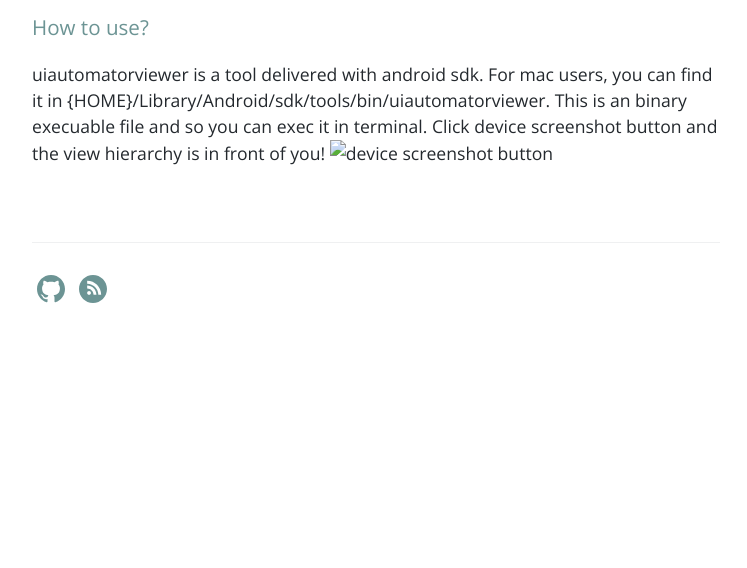
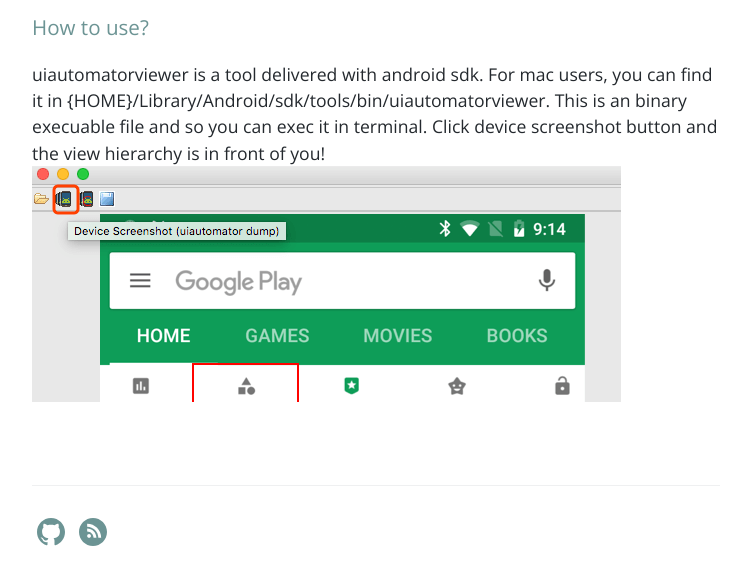
Before and after one commit to jubincn/jubincn.github.io, a Jekyll site: the page built from _posts/articles/en/2018-05-28-use-ui-automator-viewer-to-get-current-viewer.md, in a window 1280 px wide. Shown: the part 1089-1657 px from the top of the page, without its empty margins (264-1011 px from the left). Built offline with Jekyll 4.4.1, drawn with Linux system fonts in a browser that asks for light colours; our own code applies the rules of GitHub Pages for plain Markdown files; before the commit the page ends 1414 px from its top, so only the background shows below that.

Commit message:
change pic url

```diff
--- a/_posts/articles/en/2018-05-28-use-ui-automator-viewer-to-get-current-viewer.md
+++ b/_posts/articles/en/2018-05-28-use-ui-automator-viewer-to-get-current-viewer.md
@@ -5,8 +5,8 @@
 ### Why should I care about UI Automator Viewer
 With uiautomatorviewer, we can inspect the layout hierarchy and view the properties of UI components that are visible on the foreground of the device. For example, we can get the view hierarchy of Play Store.
 
-![uiautomatorviewer demo gif](../../../assets/gif/ui-automator-demo.gif)
+![uiautomatorviewer demo gif](/assets/gif/ui-automator-demo.gif)
 
 ### How to use?
 uiautomatorviewer is a tool delivered with android sdk. For mac users, you can find it in {HOME}/Library/Android/sdk/tools/bin/uiautomatorviewer. This is an binary execuable file and so you can exec it in terminal. Click device screenshot button and the view hierarchy is in front of you!
-![device screenshot button](../../../assets/img/20180528-device-screenshot.png)
+![device screenshot button](/assets/img/20180528-device-screenshot.png)
```
Also changed, not shown: 2 other files.
